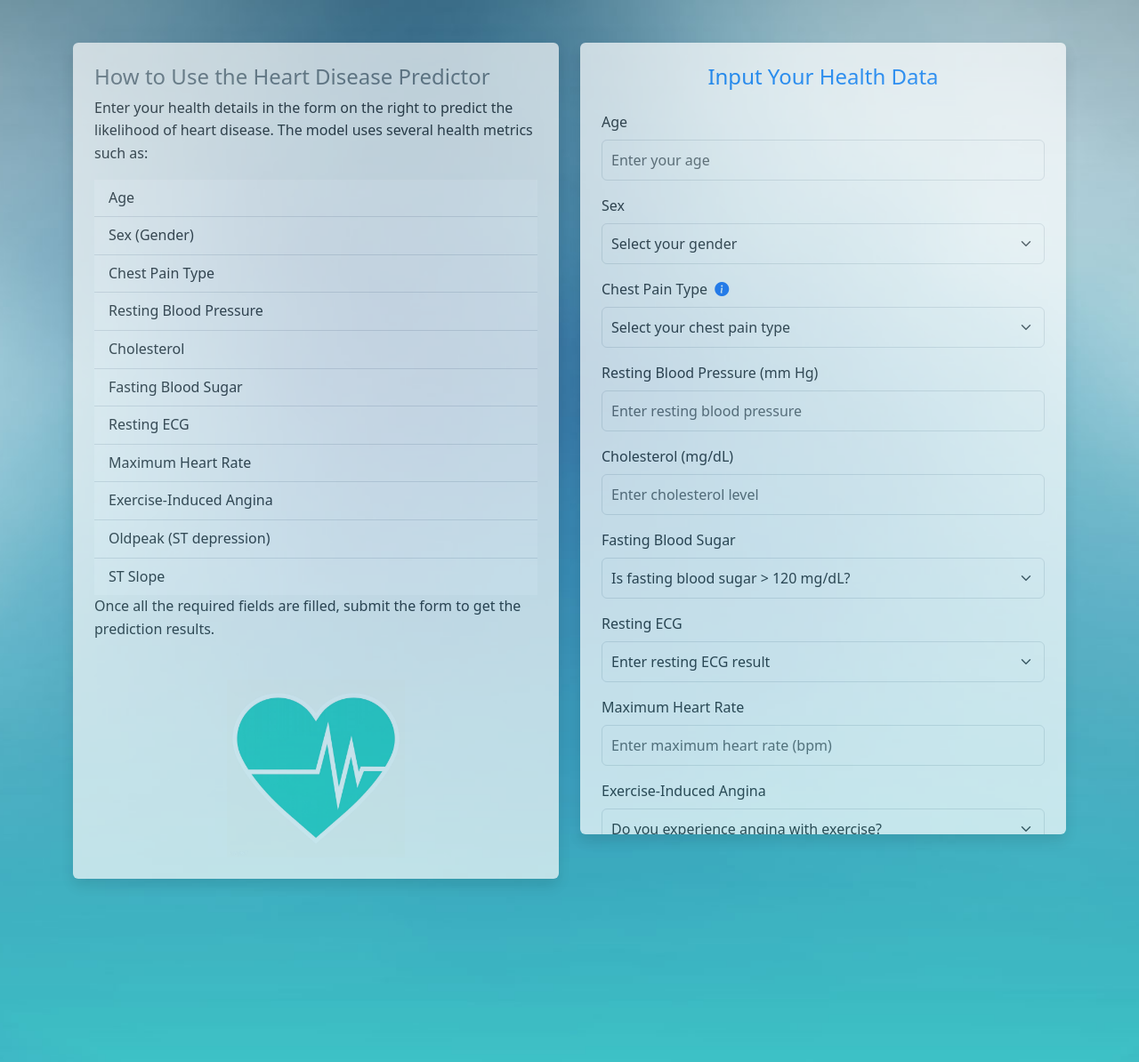
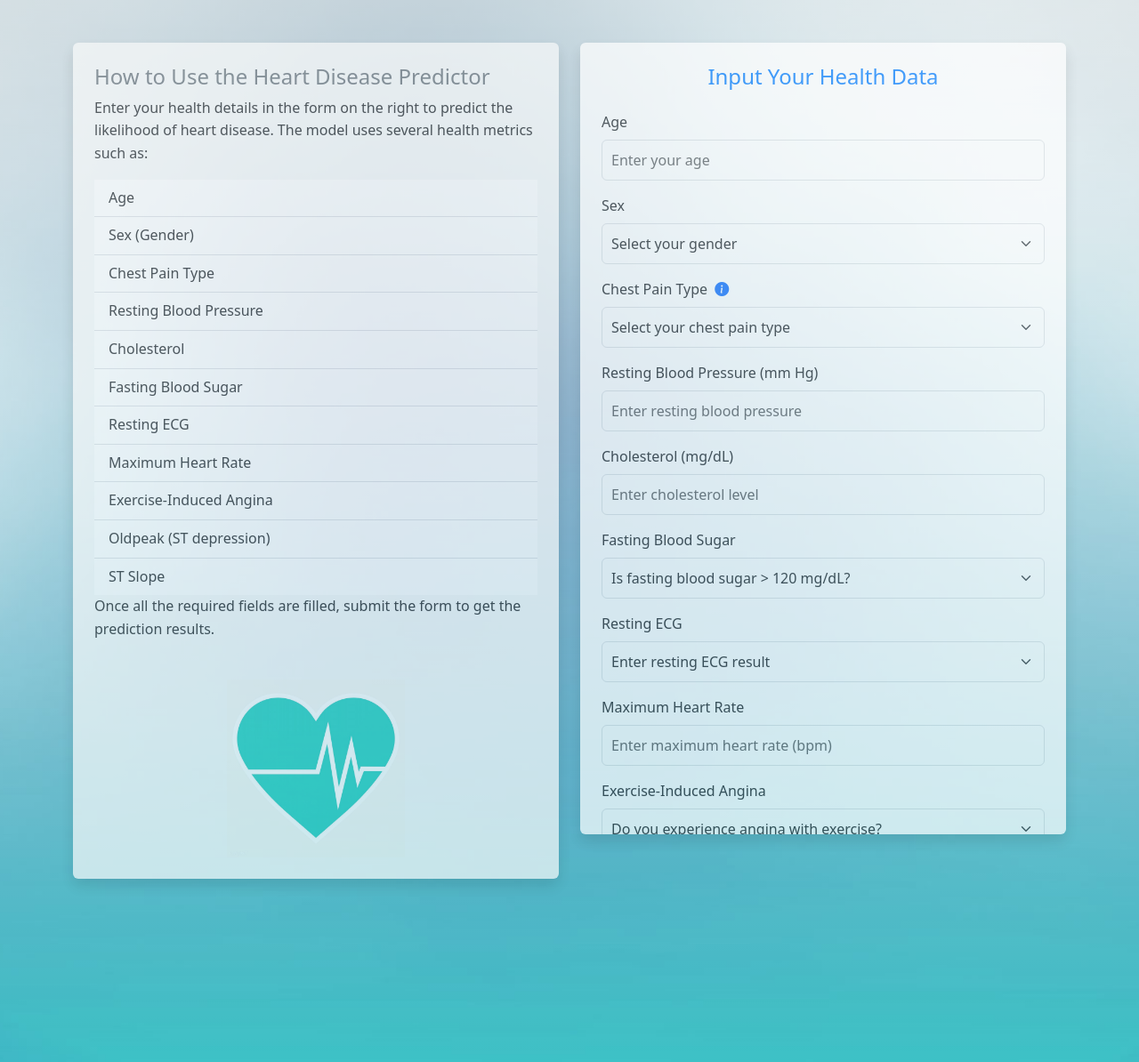
Before and after one commit to eric-h-123/flask-heart-app, a Flask app: page / in a window 1280 px wide. Shown: the whole page at 89% size. Run offline with Flask 3, Linux system fonts and the light colour scheme; parts of the project's set-up code (start-up, migrations or seed data) failed here and were passed over.

Commit message:
Add linear gradient to body background

```diff
--- a/heart_app_copy/static/css/styles.css
+++ b/heart_app_copy/static/css/styles.css
@@ -1,5 +1,5 @@
 body {
-    background-image: url(/static/images/Elegant_Background-4.jpg);
+    background-image: linear-gradient(to bottom, rgba(255, 255, 255, 0.7), rgba(255, 255, 255, 0)),url(/static/images/Elegant_Background-4.jpg);
     background-size: cover; /* Ensures the image covers the viewport */
     background-repeat: no-repeat; /* Prevents tiling */
     background-attachment: fixed; /* Keeps the image in place when scrolling */
```
